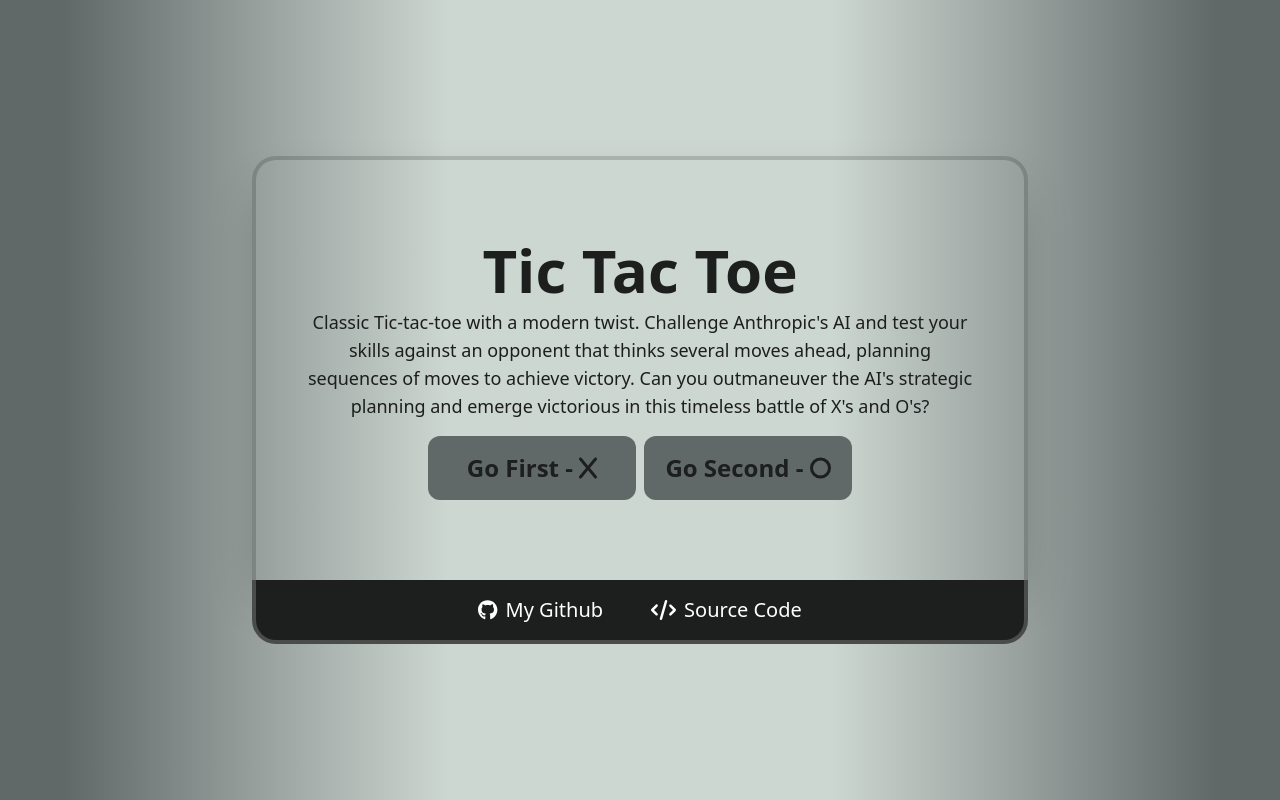
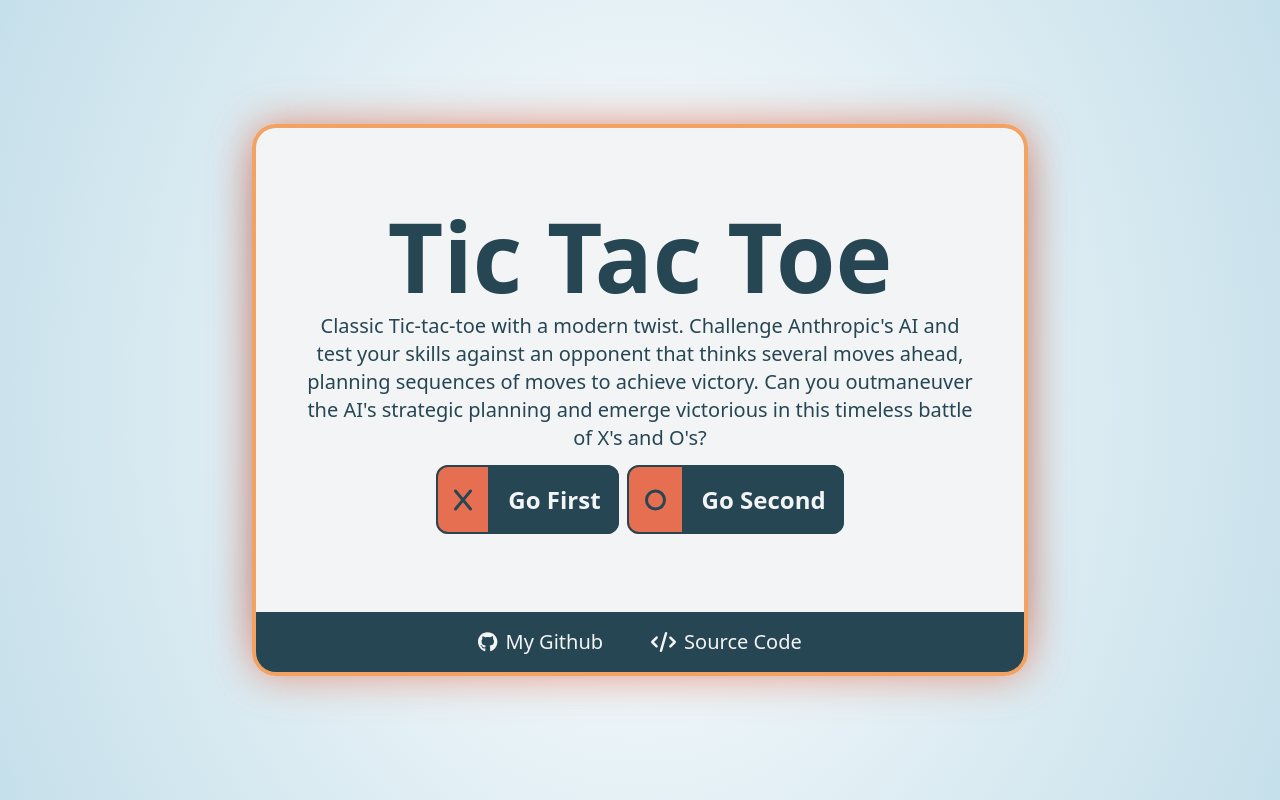
Before and after one commit to iPior/react-tictactoe-game, a React (Vite) app: page / in a window 1280 px wide. Built offline with nearby package versions, Linux system fonts and the light colour scheme; no server answers.

Commit message:
finishing styling, and fixing last few bugs

```diff
--- a/index.html
+++ b/index.html
@@ -7,7 +7,8 @@
     <title>Tic Tac Toe</title>
   </head>
   <!-- class="absolute inset-0-z-10 h-full w-full bg-[#cdd7d1] bg-[linear-gradient(to_right,#f0f0f0_1px,transparent_1px),linear-gradient(to_bottom,#f0f0f0_1px,transparent_1px)] bg-[size:6rem_4rem]" -->
-  <body class="bg-gradient-to-r from-[#606868] from-5% via-[#cdd7d1,#cdd7d1] to-[#606868] to-95%">
+  <!-- <body class="bg-gradient-to-r from-[#264653] from-5% via-[#cdd7d1,#cdd7d1] to-[#264653] to-95%"> -->
+  <body class="bg-[#c1dde9]"></body>
     <div id="root"></div>
     <script type="module" src="/src/main.jsx"></script>
   </body>
--- a/src/App.jsx
+++ b/src/App.jsx
@@ -15,32 +15,11 @@
   }
 
   return (
-    <div className='h-screen flex align-middle justify-center'>
-      {/* <div
-        className="relative px-4 w-full md:w-5/6 mx-auto flex flex-col align-middle justify-center shadow-2xl rounded-3xl
-        border-4 border-opacity-20 border-dark mb-2
-        "
-      >
-        <Header
-          startGame={setStartGame}
-        />
-      </div> */}
-      <div
-        className="m-auto flex flex-col align-middle justify-center pattern-isometric pattern-blue-500 pattern-bg-white
-  pattern-size-6 pattern-opacity-10
-        "
-      >
+    <div className='absolute top h-screen w-2/3 md:w-5/6 lg:w-full mx-auto flex align-middle justify-center bg-white bg-[radial-gradient(60%_120%_at_50%_50%,hsla(0,0%,100%,0)_0,rgba(193,221,233,1)_100%)]'>
+      <div className="max-sm:w-full m-auto flex flex-col align-middle justify-center rounded-3xl shadow-[0_0_40px_rgba(231,111,81,0.7)]">
         {startGame ? <MainSection whoGoesFirst={whoGoesFirst}/> : <Header firstMove={firstMove} />}
         <Footer/>
-      {/* <MainSection /> */}
     </div>
-    {/* <div
-        className="relative px-4 w-full md:w-5/6 mx-auto flex flex-col align-middle justify-center shadow-2xl rounded-3xl
-        border-4 border-opacity-20 border-dark mb-4
-        "
-      >
-
-    </div> */}
   </div>
   )
 }
--- a/src/components/Footer.jsx
+++ b/src/components/Footer.jsx
@@ -6,7 +6,7 @@
 
     return (
       <footer
-        className="w-full py-4 flex flex-col md:flex-row justify-center bg-dark rounded-b-3xl border-4 border-t-0 border-opacity-20 border-white
+        className="w-full py-4 flex flex-col sm:flex-row justify-center bg-primaryblue rounded-b-3xl border-4 border-t-0 border-accentorange text-xs sm:text-lg lg:text-xl text-gray-100
         "
       >
 
@@ -14,15 +14,15 @@
           <FontAwesomeIcon icon={faStar} className='mr-1 sm:mr-2' />
           <p className=''>Developed by Piotr Szaran</p>
         </div> */}
-        <div className="text-md lg:text-xl text-white flex justify-center md:justify-start items-center sm:mx-6">
-          <FontAwesomeIcon icon={faGithub} className='mr-1 sm:mr-2' />
-          <a className=''>My Github</a>
+        <div className=" flex justify-center sm:justify-start items-center sm:mx-6 hover:text-primaryorange">
+          <a href='https://github.com/iPior/' className='hover:text-primaryorange mb-2 sm:mb-0'><FontAwesomeIcon icon={faGithub} className='mr-1 sm:mr-2' />My Github</a>
         </div>
-        <div className="text-md lg:text-xl text-white flex justify-center md:justify-start items-center sm:mx-6">
-          <FontAwesomeIcon icon={faCode} className='mr-1 sm:mr-2' />
-          <a className=''>Source Code</a>
+        <div className="flex justify-center sm:justify-start items-center sm:mx-6 hover:text-primaryorange">
+          <a href='https://github.com/iPior/react-tictactoe-game'><FontAwesomeIcon icon={faCode} className='mr-1 sm:mr-2' />Source Code</a>
         </div>
 
+
+        {/* background: radial-gradient(at 39% 72%, #070f2b 0px, transparent 50%), radial-gradient(at 74% 12%, #1b1a55 0px, transparent 50%), radial-gradient(at 75% 47%, #535c91 0px, transparent 50%), radial-gradient(at 87% 32%, #9290c3 0px, transparent 50%), #070f2b; */}
 
 
       </footer>
--- a/src/components/GameBoard.jsx
+++ b/src/components/GameBoard.jsx
@@ -7,7 +7,7 @@
 
   const gridElements = props.gameStateArray.map((cell, index) => (
       <button
-          className={twMerge("flex items-center justify-center  border-2 border-dark hover:enabled:bg-secondary font-weight-bold box-border h-32 w-1/3 sm:h-36 sm:w-36 md:h-40 md:w-40 lg:h-44 lg:w-44 xl:h-52 xl:w-52 2xl:h-52 2xl:w-52", clsx(props.winningElements.includes(index) ? 'bg-secondary' : 'bg-tertiary'))}
+          className={twMerge("flex items-center justify-center border-2 border-primaryblue hover:enabled:bg-gray-300 font-weight-bold box-border h-28 w-1/3 sm:h-36 sm:w-36 md:h-40 md:w-40 lg:h-44 lg:w-44 xl:h-52 xl:w-52 2xl:h-52 2xl:w-52", clsx(props.winningElements.includes(index) ? 'bg-accentblue' : 'bg-gray-100'))}
           key={index}
           onClick={() => props.update(index)}
           value={cell}
@@ -15,14 +15,14 @@
       >
         {cell === "" ?
           null :
-          <FontAwesomeIcon icon={cell === 'x' ? faX : faO} className={clsx('text-2xl', 'sm:text-5xl', 'md:text-8xl', props.winningElements.includes(index) ? 'text-white' : 'text-dark')}/>
+          <FontAwesomeIcon icon={cell === 'x' ? faX : faO} className={clsx('text-2xl', 'sm:text-5xl', 'md:text-8xl', props.winningElements.includes(index) ? 'text-gray-100' : '', cell === 'x' ? 'text-accentblue' : 'text-accentorange')}/>
         }
       </button>
   ))
 
   return (
 
-    <div className="p-4 shadow-2xl border-4 border-y-0 border-opacity-60 border-dark text-center">
+    <div className="max-sm:w-full px-4 shadow-2xl border-4 border-y-0 border-accentorange bg-primaryblue text-center">
 
       <div className="max-sm:w-full my-2 sm:my-0 bg-dark flex flex-wrap sm:grid sm:grid-cols-3">
         {gridElements}
@@ -30,7 +30,7 @@
 
       {(props.isGameWon || props.isGameDrawn) && (
         <button
-          className=" w-full sm:mt-4 sm:w-48 bg-dark text-2xl p-4 text-white font-bold hover:bg-tertiary hover:text-dark"
+          className=" w-full mt-4  sm:w-48 bg-primaryorange rounded-xl  sm:text-lg lg:text-2xl p-4 text-gray-100 font-bold animate-spin transform scale-110"
           onClick={() => props.resetGame()}
         >
           PLAY AGAIN
--- a/src/components/GameBoardHeader.jsx
+++ b/src/components/GameBoardHeader.jsx
@@ -3,9 +3,9 @@
 
 export default function GameboardHeader(props) {
     return (
-        <div className="w-full p-4 shadow-2xl rounded-t-3xl border-4 border-b-0 border-opacity-20 bg-dark border-white text-white">
+        <div className="w-full p-4 shadow-2xl rounded-t-3xl border-4 border-b-0 bg-primaryblue border-accentorange text-gray-100 text-center text-xl sm:text-4xl lg:text-5xl font-bold ">
             {props.isGameWon && (
-                <div className="text-center text-3xl sm:text-5xl font-bold ">
+                <div className='my-2'>
                     {
                         props.playersTurn ?
                         <><FontAwesomeIcon icon={faRobot}/> Claude wins!</> :
@@ -14,11 +14,11 @@
                 </div>
             )}
             {props.isGameDrawn && (
-                <div className="text-center text-3xl sm:text-5xl font-bold sm:mb-4">{"Draw"}</div>
+                <div className="my-2">{"Draw"}</div>
             )}
 
             {!props.isGameWon && !props.isGameDrawn && (
-                <div className="text-center text-3xl sm:text-5xl font-bold mb-2">
+                <div className="my-2">
                 {
                     props.playersTurn ?
                     <><FontAwesomeIcon icon={faUser}/> Your turn</> :
--- a/src/components/Header.jsx
+++ b/src/components/Header.jsx
@@ -1,4 +1,3 @@
-import robot from "../../public/robot-svgrepo.svg"
 import { FontAwesomeIcon } from '@fortawesome/react-fontawesome'
 import { faX, faO } from '@fortawesome/free-solid-svg-icons'
 
@@ -6,28 +5,30 @@
 
   return (
     <header
-      className="w-full h-full px-12 py-20 text-dark text-center my-auto flex flex-col items-center shadow-2xl rounded-t-3xl
-        border-4 border-b-0 border-opacity-20 border-dark"
+      className="w-full h-full px-6 sm:px-8 md:px-12 py-8 sm:py-12 md:py-20 text-primaryblue text-center my-auto flex flex-col items-center shadow-2xl rounded-t-3xl
+        border-4 border-b-0 border-accentorange bg-gray-100 justify-center align-middle"
     >
-      <div>
-        {/* <img src={robot} alt="Robot SVG" className="text-6xl"/>  */}
-        <h1 className="text-xl sm:text-6xl mb-2 font-bold flex justify-center align-middle">
+        <h1 className="text-3xl sm:text-6xl md:text-8xl mb-2 font-bold flex justify-center align-bottom h-full">
           Tic Tac Toe
+          {/* <p className='text-primaryorange text-8xl'>T</p>ic <p className='text-primaryorange text-8xl'>T</p>ac <p className='text-primaryorange text-8xl'>T</p>oe  */}
         </h1>
-        <p className="mx-auto sm:max-w-2xl text-sm sm:text-lg text-center">
+        <p className="mx-auto sm:max-w-2xl text-xs sm:text-lg md:text-xl text-center">
           Classic Tic-tac-toe with a modern twist. Challenge Anthropic's AI and test your skills against an opponent that thinks several moves ahead, planning sequences of moves to achieve victory. Can you outmaneuver the AI's strategic planning and emerge victorious in this timeless battle of X's and O's?
         </p>
+        <div className='flex flex-col sm:flex-row mt-4 text-gray-100 font-bold'>
           <button
-          className="w-full sm:mt-4 sm:w-52 bg-tertiary text-2xl p-4 text-dark font-bold hover:bg-dark hover:text-white rounded-xl mr-2"
+            className="mb-2 sm:mb-0 py-4 text-sm sm:text-lg md:text-2xl rounded-xl group sm:mr-2"
             onClick={() => props.firstMove(true)}
           >
-          Go First  - <FontAwesomeIcon icon={faX}/>
+          <span className='bg-primaryorange text-primaryblue border-2 border-primaryblue rounded-l-xl p-4 group-hover:bg-primaryblue group-hover:text-primaryorange'><FontAwesomeIcon icon={faX}/></span>
+          <span className='bg-primaryblue  rounded-r-xl border-2 border-primaryblue p-4 group-hover:bg-primaryorange group-hover:text-primaryblue'>Go First</span>
           </button>
           <button
-          className="w-full sm:mt-4 sm:w-52 bg-tertiary text-2xl p-4 text-dark font-bold hover:bg-dark hover:text-white rounded-xl"
+            className="mb-2 py-4 sm:mb-0 text-sm sm:text-lg md:text-2xl rounded-xl group"
             onClick={() => props.firstMove(false)}
           >
-          Go Second - <FontAwesomeIcon icon={faO}/>
+            <span className='bg-primaryorange text-primaryblue border-2 border-primaryblue rounded-l-xl p-4 group-hover:bg-primaryblue group-hover:text-primaryorange'><FontAwesomeIcon icon={faO}/></span>
+            <span className='bg-primaryblue  rounded-r-xl border-2 border-primaryblue p-4 group-hover:bg-primaryorange group-hover:text-primaryblue'>Go Second</span>
           </button>
         </div>
 
--- a/tailwind.config.js
+++ b/tailwind.config.js
@@ -6,11 +6,21 @@
   ],
   theme: {
     extend: {
+      // colors: {
+      //   primary: '#cdd7d1',
+      //   secondary: '#95a1a1',
+      //   tertiary: '#606868',
+      //   dark: '#1d1e1e',
+      // }
       colors: {
         primary: '#cdd7d1',
         secondary: '#95a1a1',
         tertiary: '#606868',
-        dark: '#1d1e1e',
+        dark: '#264653',
+        primaryorange: '#e76f51',
+        accentorange: '#f4a261',
+        primaryblue: '#264653',
+        accentblue: '#2a9d8f'
       }
     },
   },
```
Also changed, not shown: src/components/MainSection.jsx (+14 -11 lines), public/robot-svgrepo.svg (deleted). Lines whose indentation alone changed are shown as unchanged.
